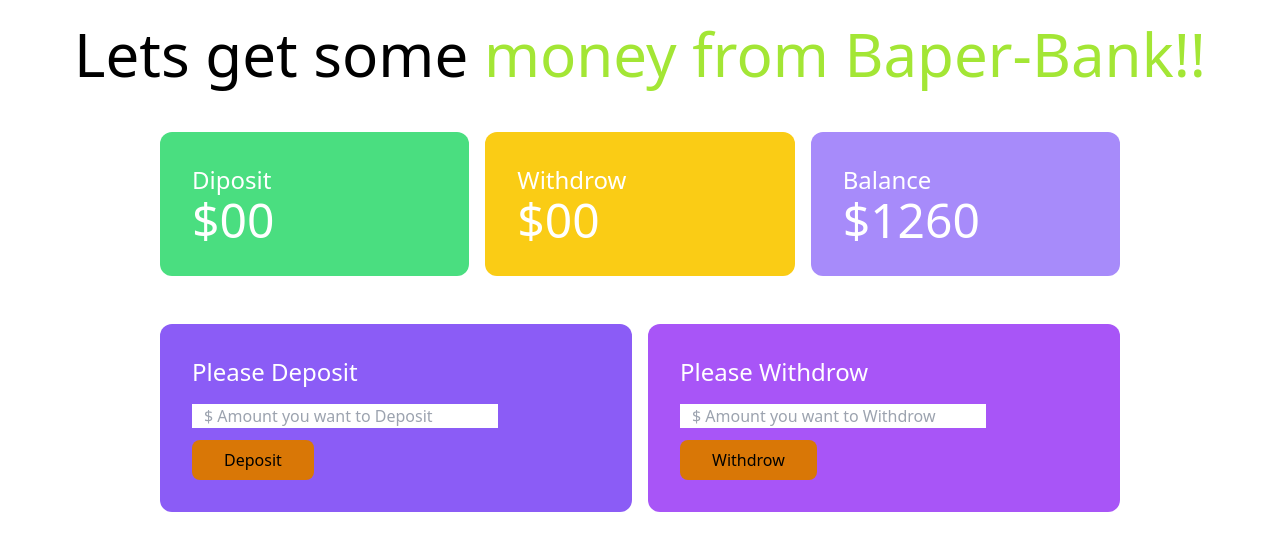
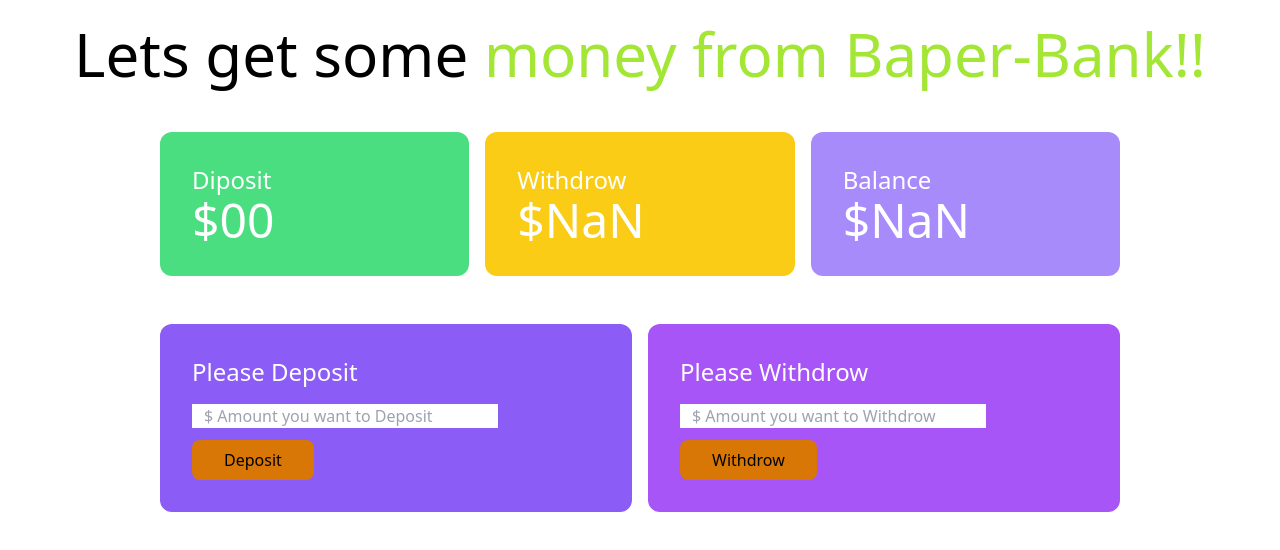
Before and after one commit to swadebsharma6/baper-bank-repo, a plain HTML site: page bank.html in a window 1280 px wide. Both pictures are taken after a click on the button "Withdrow". Drawn offline with nearby package versions, Linux system fonts and the light colour scheme.

Commit message:
added withdrow file

```diff
--- a/bank.html
+++ b/bank.html
@@ -21,7 +21,7 @@
                 </div>
                 <div class="bg-yellow-400 p-8 rounded-xl">
                     <h4 class="text-2xl">Withdrow</h4>
-                    <h2 class="text-5xl">$00</h2>
+                    <h2 class="text-5xl">$<span id="withdrow-total">00</span></h2>
                 </div>
                 <div class="bg-violet-400 p-8 rounded-xl">
                     <h4 class="text-2xl">Balance</h4>
@@ -52,5 +52,6 @@
         </section>
     </main>
     <script src="js/deposit.js"></script>
+    <script src="js/withdrow.js"></script>
 </body>
 </html>
--- /dev/null
+++ b/js/withdrow.js
@@ -0,0 +1,33 @@
+// step:01 add event listener to the deposit button
+
+document.getElementById('btn-withdrow').addEventListener('click', function(){
+
+
+    //step:02 get the amount from withdro input field.
+    const withdrowField = document.getElementById('withdrow-field');
+    const newWithdrowAmountString = withdrowField.value ;
+    const newWithdrowAmount = parseFloat (newWithdrowAmountString);
+    // console.log(newWithdrowAmount);
+
+    // step:03 get the withdrow ammount withdrow input field
+    const withdrowTotalElement = document.getElementById('withdrow-total');
+    const previousWithdrowTotalString = withdrowTotalElement.innerText;
+    const previousWithdrowTotal = parseFloat(previousWithdrowTotalString);
+
+    // step: 04 calculate total withdrow ammount.
+    const currentWithdrowTotal = newWithdrowAmount + previousWithdrowTotal;
+    withdrowTotalElement.innerText = currentWithdrowTotal;
+
+    // step: 05 get the previous balance total
+    const balanceTotalElement =document.getElementById('balance-total');
+    const previousBalanceTotalString = balanceTotalElement.innerText ;
+    const previousBalanceTotal = parseFloat(previousBalanceTotalString);
+
+    // step :06 calculate new balance total
+
+    const newBalanceTotal = previousBalanceTotal - newWithdrowAmount;
+    balanceTotalElement.innerText = newBalanceTotal;
+
+    // step: 07 clear the withdrow field
+    withdrowField.value = '';
+})
```
